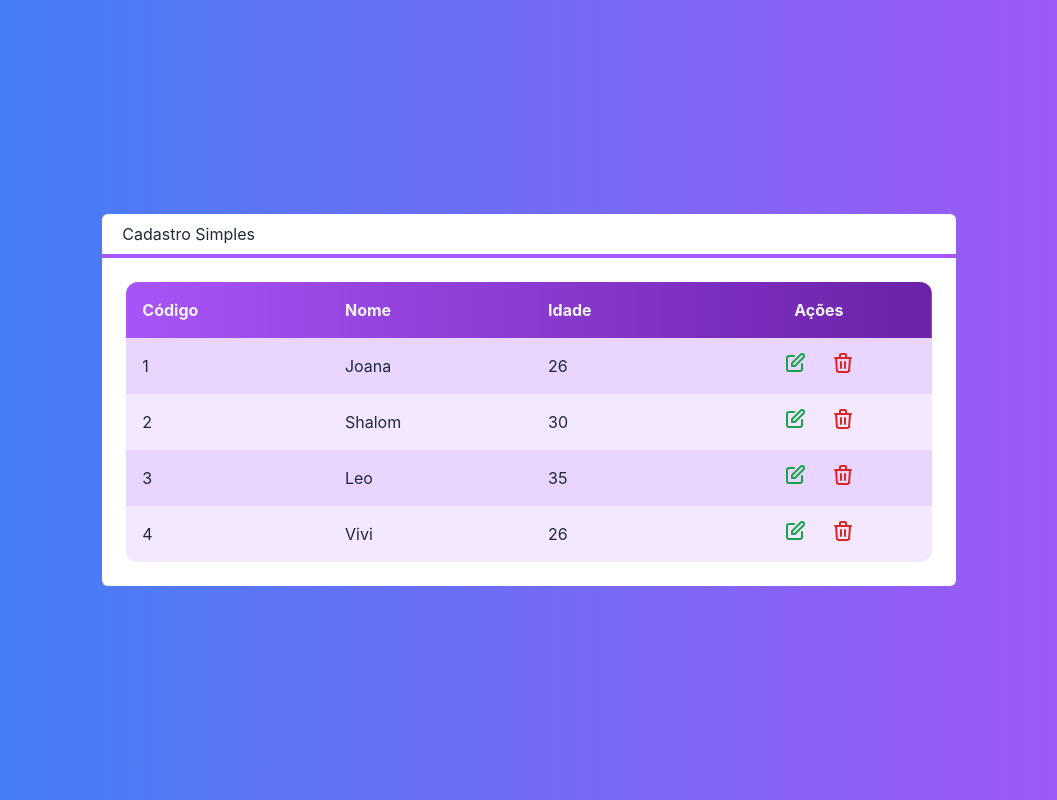
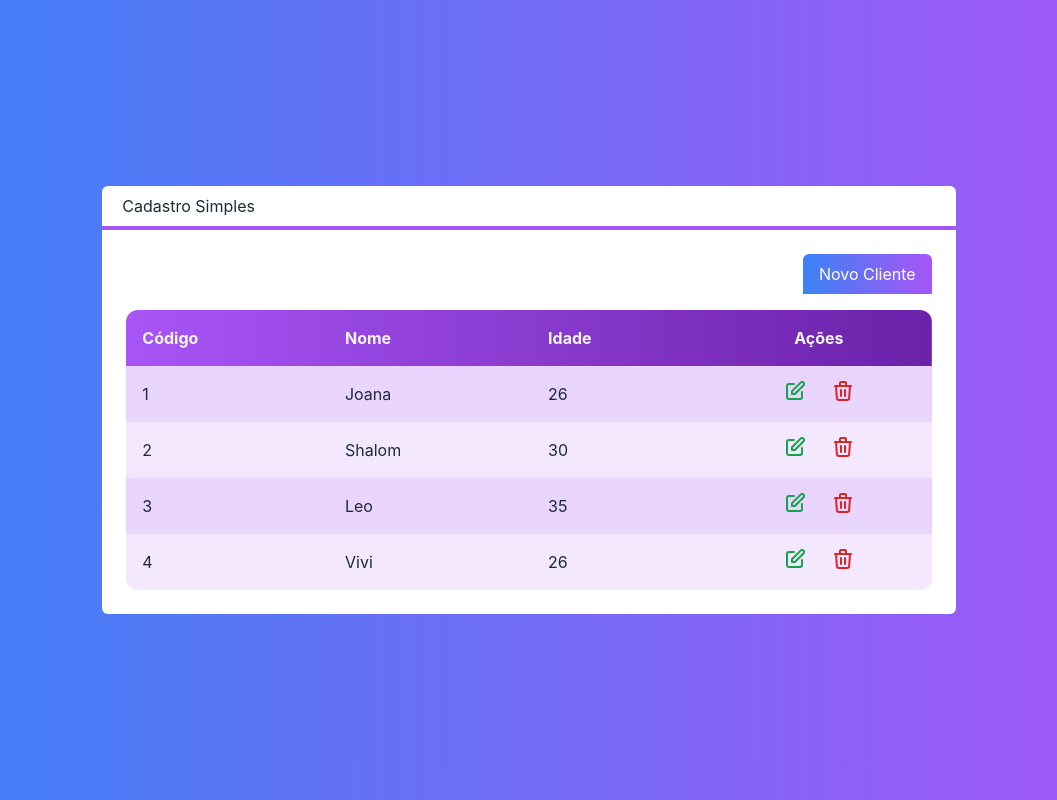
Before and after one commit to joanagodoy/nextjs-crud-cod3r, a Next.js app in the folder next-crud/: page / in a window 1280 px wide. Shown: the whole page, without its empty margins (111-1168 px from the left). Built offline with nearby package versions, Linux system fonts and the light colour scheme.

Commit message:
Componente Botao

```diff
--- /dev/null
+++ b/next-crud/src/components/Botao.tsx
@@ -0,0 +1,20 @@
+interface BotaoProps{
+    children: any
+    className?: string
+    cor?: 'green' | 'gray' | 'blue'
+}
+
+export default function Botao(props: BotaoProps){
+    const cor = props.cor ?? 'gray'
+    return (
+        <div className="flex justify-end">
+            <button className={`
+                bg-gradient-to-r from-${cor}-400 to-${cor}-700
+                text-white px-4 py-2 rounded-t-md
+                ${props.className}
+            `}>
+                {props.children}
+            </button>
+        </div>
+    )
+}
--- a/next-crud/src/pages/index.tsx
+++ b/next-crud/src/pages/index.tsx
@@ -1,3 +1,4 @@
+import Botao from '../components/Botao'
 import Layout from '../components/Layout'
 import Tabela from '../components/Tabela'
 import Cliente from '../core/Cliente'
@@ -26,6 +27,7 @@
       text-white
     `}>
       <Layout titulo="Cadastro Simples">
+        <Botao cor="green" className="mb-4" >Novo Cliente</Botao>
         <Tabela clientes={clientes}
                 clienteAlterado={clienteAlterado}
                 clienteExcluido={clienteExcluido}
--- a/next-crud/tailwind.config.js
+++ b/next-crud/tailwind.config.js
@@ -1,8 +1,15 @@
 module.exports = {
-  content: [
-    "./src/pages/**/*.{js,ts,jsx,tsx}",
-    "./src/components/**/*.{js,ts,jsx,tsx}",
-  ],
+  purge:{
+    content: [
+      "./src/pages/**/*.{js,ts,jsx,tsx}",
+      "./src/components/**/*.{js,ts,jsx,tsx}",
+    ],
+    safelist: [
+      /^bg-/,
+      /^to/,
+      /^from/
+    ]
+  },
   theme: {
     extend: {},
   },
```
